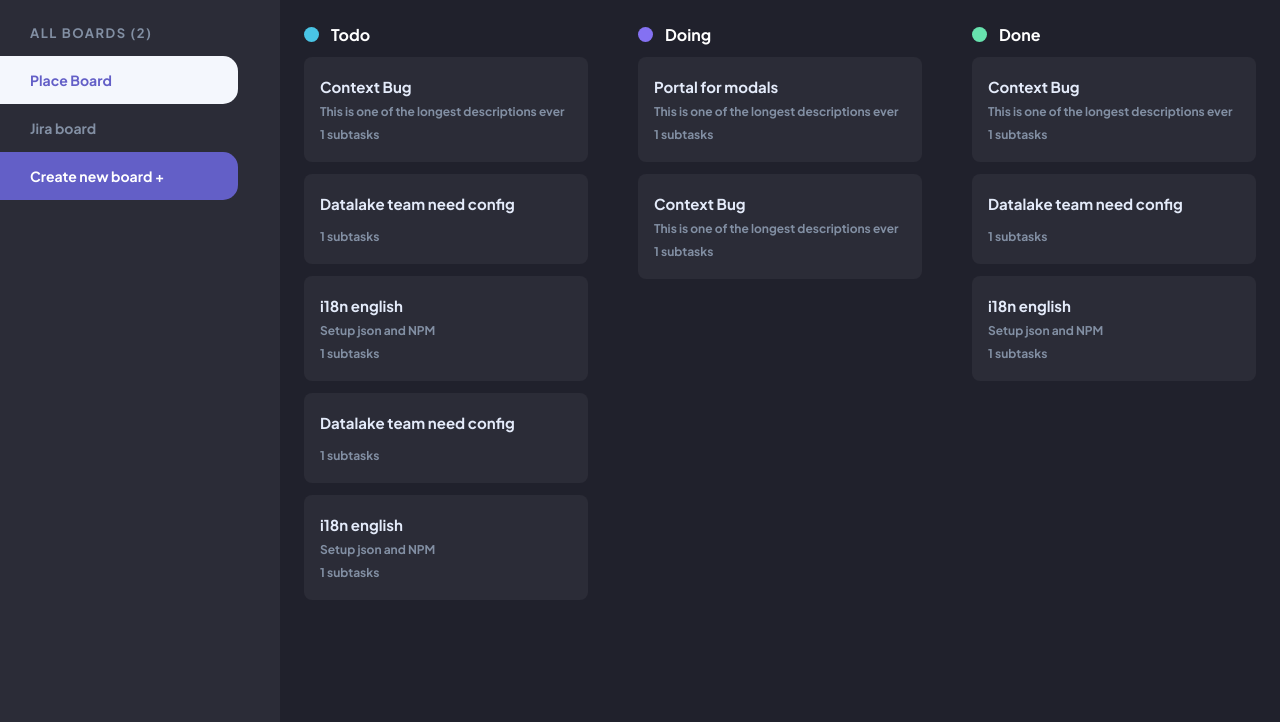
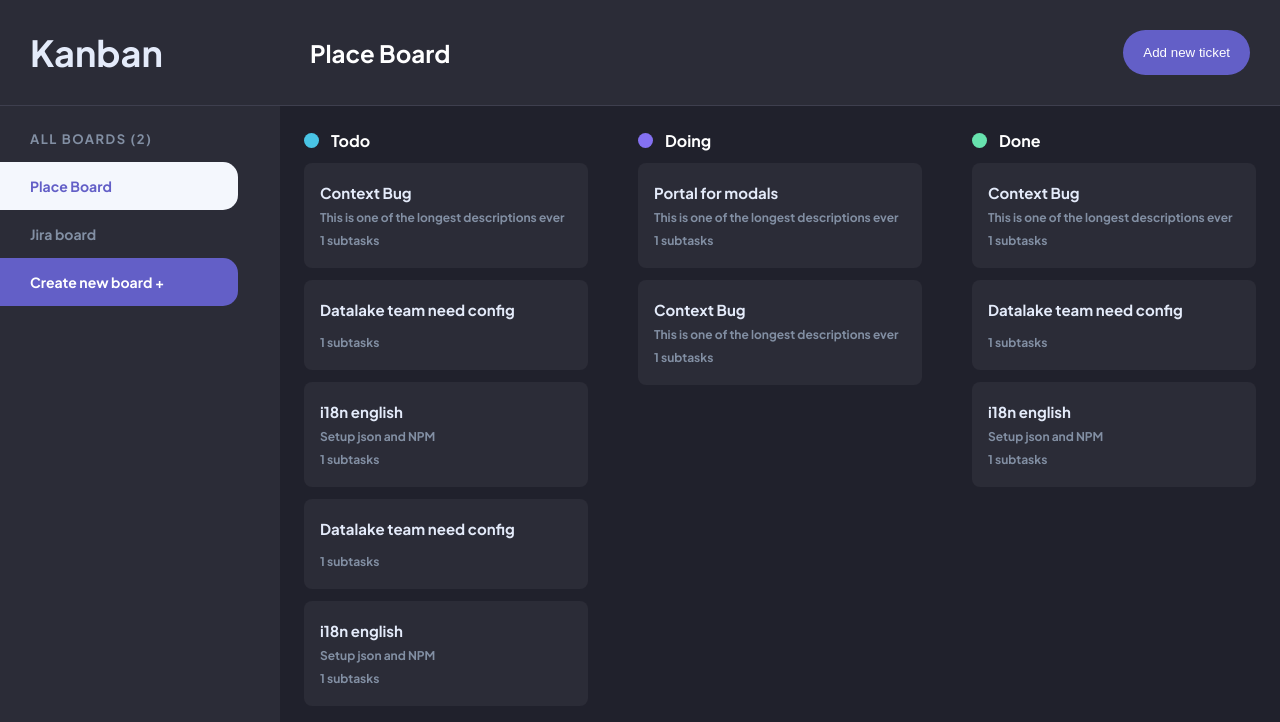
Before and after one commit to imMatheus/kanban-board, a React (Vite) app: page / in a window 1280 px wide. Shown: the top 722 px of the page. Built offline with nearby package versions, Linux system fonts and the light colour scheme.

Commit message:
added navbar

```diff
--- a/src/App.jsx
+++ b/src/App.jsx
@@ -1,11 +1,15 @@
 import Board from './components/Board/Board'
 import SideNav from './components/SideNav/SideNav'
+import Navbar from './components/Navbar/Navbar'
 
 function App() {
     return (
         <div className='App'>
-            <SideNav />
-            <Board />
+            <Navbar />
+            <main>
+                <SideNav />
+                <Board />
+            </main>
         </div>
     )
 }
--- /dev/null
+++ b/src/components/Navbar/Navbar.jsx
@@ -0,0 +1,19 @@
+import React from 'react'
+import { useProject } from '../../context/ProjectContext'
+import './Navbar.scss'
+
+export default function Navbar() {
+    const { currentProject } = useProject()
+
+    return (
+        <nav className='navbar'>
+            <div className='navbar-logo-container'>
+                <h1>Kanban</h1>
+            </div>
+            <div className='navbar-heading'>
+                <h2>{currentProject.title}</h2>
+            </div>
+            <button>Add new ticket</button>
+        </nav>
+    )
+}
--- /dev/null
+++ b/src/components/Navbar/Navbar.scss
@@ -0,0 +1,30 @@
+.navbar {
+    background-color: var(--bg-gray);
+    padding: 30px;
+    border-bottom: 1px solid var(--bg-lines);
+    display: flex;
+    align-items: center;
+
+    &-logo-container {
+        width: 100%;
+        max-width: 280px;
+
+        h1 {
+            color: var(--text-lines);
+            font-size: 36px;
+        }
+    }
+
+    &-heading {
+        flex: 1;
+    }
+
+    button {
+        background-color: var(--primary);
+        border: none;
+        color: var(--text);
+        padding: 15px 20px;
+        cursor: pointer;
+        border-radius: 999px;
+    }
+}
--- a/src/components/SideNav/SideNav.jsx
+++ b/src/components/SideNav/SideNav.jsx
@@ -6,6 +6,7 @@
     const { projects, currentProject, addNewProject, changeBoard } =
         useProject()
     const [isOpen, setIsOpen] = useState(false)
+    const [text, setText] = useState('')
 
     return (
         <div className='sidenav'>
@@ -38,10 +39,16 @@
             </ul>
             {isOpen && (
                 <div className='create-project'>
-                    <input type='text' />
+                    <input
+                        type='text'
+                        value={text}
+                        onChange={(e) => setText(e.target.value)}
+                    />
                     <button
                         onClick={() => {
-                            addNewProject('hej')
+                            addNewProject(text)
+                            setIsOpen(false)
+                            setText('')
                         }}
                     >
                         Create Project
--- a/src/components/SideNav/SideNav.scss
+++ b/src/components/SideNav/SideNav.scss
@@ -1,7 +1,6 @@
 .sidenav {
     padding: 10px 0px;
     background-color: var(--bg-gray);
-    min-height: 100vh;
     width: 100%;
     max-width: 280px;
 
--- a/src/index.scss
+++ b/src/index.scss
@@ -26,7 +26,13 @@
 }
 
 .App {
-    display: flex;
+    display: grid;
+    grid-template-rows: auto 1fr;
+    min-height: 100vh;
+
+    main {
+        display: flex;
+    }
 }
 
 .heading-xl {
```
